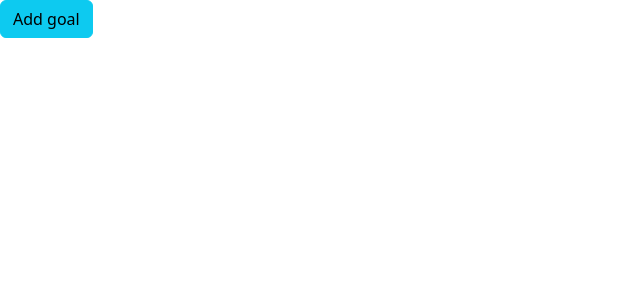
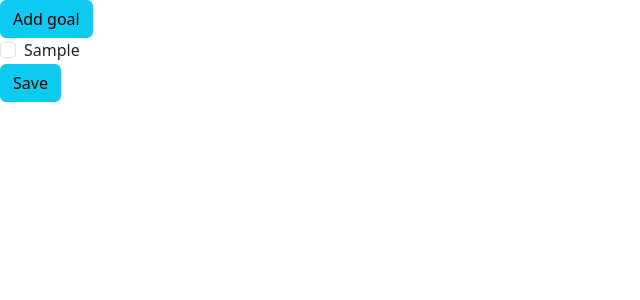
Before and after one commit to ksenijasam/shyshadow, a Django app: page /goals in a window 1280 px wide. Shown: the part 56-356 px from the top of the page, without its empty margins (0-640 px from the left). Run offline with Django 4.2, Linux system fonts and the light colour scheme; a user stored in the database is signed in; tables that the repository leaves empty hold one stand-in row (values such as "Sample post"); some libraries are stand-ins or nearby versions; some web fonts are replaced.

Commit message:
initial idea for saving checkbox values (to dismiss this and create AJAX)

```diff
--- a/therapy_manager/templates/therapy_manager/goals.html
+++ b/therapy_manager/templates/therapy_manager/goals.html
@@ -25,4 +25,27 @@
         </div>
 
     </form>
+
+    <form action="{% url 'goals_status' %}" method="post">
+        {% csrf_token %}
+
+        <div class="row">
+            <div class="col-md-10">
+                {% for goal in goals %}
+                    <div class="form-check">
+                        <input class="form-check-input" type="checkbox" value="{{ goal.completed }}" id="{{ goal.pk }}" name="{{ goal.pk }}" >
+                        <label class="form-check-label" for="{{ goal.pk }}">
+                            {{ goal.goal }}
+                        </label>
+                    </div>
+                {% endfor %}
+            </div>
+        </div>
+
+        {% if goals %}
+            <button class="btn btn-info" type="submit">
+                Save
+            </button>
+        {% endif %}
+    </form>
 {% endblock %}
--- a/therapy_manager/urls.py
+++ b/therapy_manager/urls.py
@@ -12,4 +12,5 @@ urlpatterns = [
     path("diary", views.diary, name="diary"),
     path("diary_entries", views.diary_entries, name="diary_entries"),
     path("goals", views.goals, name="goals"),
+    path("goals_status", views.goals_status, name="goals_status"),
 ]
--- a/therapy_manager/views.py
+++ b/therapy_manager/views.py
@@ -145,4 +145,37 @@ def goals(request):
 
         return render(request, "therapy_manager/goals.html", context)
     else:
-        return render(request, "therapy_manager/goals.html")
+        goals = Goal.objects.filter(user = request.user).order_by('-goal_date')
+
+        context = {
+            'goals': goals
+        }
+
+        return render(request, "therapy_manager/goals.html", context)
+
+
+@login_required
+def goals_status(request):
+    if request.method == 'POST':
+
+        # for goal in goals:
+        #     print(goal)
+            # completed = request.POST.get(f"goal_{goal_pk}")
+
+            # if completed == "true":
+            #     goal.completed = True
+            # else:
+            #     goal.completed = False
+
+            # goal.save()
+
+         for key, value in request.POST.items():
+            print(f"{key}: {value}")
+
+        # goals = Goal.objects.filter(user = request.user).order_by('-goal_date')
+
+        # context = {
+        #     'goals': goals
+        # }
+
+        # return render(request, "therapy_manager/goals.html", context)
```
